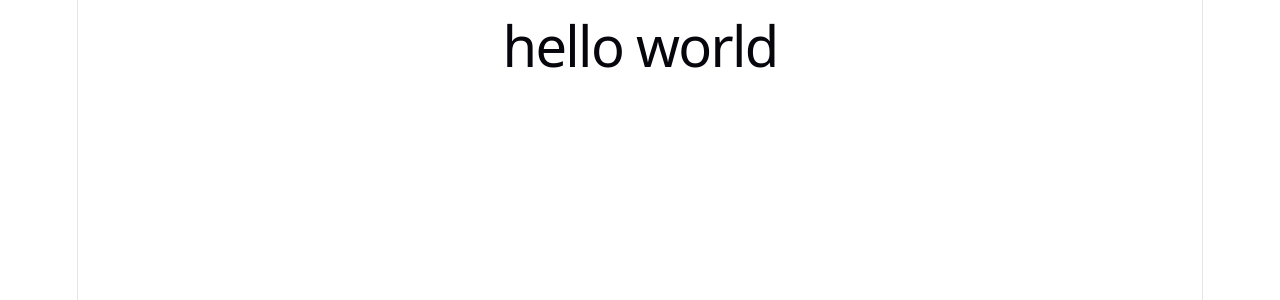
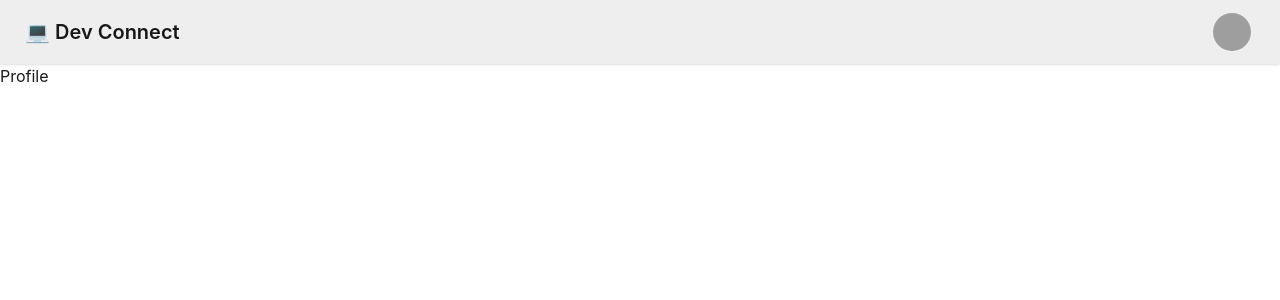
Before and after one commit to Knlshvm/DEVCONNECT-WEB, a React (Vite) app: page /profile in a window 1280 px wide. Shown: the top 300 px of the page. Built offline with nearby package versions, Linux system fonts and the light colour scheme; grey boxes are pictures that could not be loaded.

Commit message:
tailwind and router additon

```diff
--- a/package.json
+++ b/package.json
@@ -10,14 +10,18 @@
     "preview": "vite preview"
   },
   "dependencies": {
+    "@tailwindcss/vite": "^4.3.3",
     "react": "^19.2.8",
-    "react-dom": "^19.2.8"
+    "react-dom": "^19.2.8",
+    "react-router": "^8.5.0",
+    "tailwindcss": "^4.3.3"
   },
   "devDependencies": {
     "@eslint/js": "^10.0.1",
     "@types/react": "^19.2.18",
     "@types/react-dom": "^19.2.7",
     "@vitejs/plugin-react": "^6.1.1",
+    "daisyui": "^5.7.50",
     "eslint": "^10.10.0",
     "eslint-plugin-react-hooks": "^7.1.1",
     "eslint-plugin-react-refresh": "^0.5.6",
--- a/src/App.jsx
+++ b/src/App.jsx
@@ -1,7 +1,20 @@
+import Body from "./components/Body";
+import Navbar from "./components/Navbar";
+import { BrowserRouter, Route, Routes } from "react-router";
+import Login from "./components/Login";
+import Profile from "./components/Profile";
+
 function App() {
   return (
     <>
-      <h1>hello world</h1>
+      <BrowserRouter basename="/">
+        <Routes>
+          <Route path="/" element={<Body />}>
+            <Route path="/login" element={<Login />} />
+            <Route path="/profile" element={<Profile />} />
+          </Route>
+        </Routes>
+      </BrowserRouter>
     </>
   );
 }
--- /dev/null
+++ b/src/components/Body.jsx
@@ -0,0 +1,19 @@
+import React from "react";
+import Navbar from "./Navbar";
+import { Outlet } from "react-router";
+import Login from "./Login";
+import Profile from "./Profile";
+
+const Body = () => {
+  return (
+    <div>
+      <Navbar />
+      <Outlet>
+        <Login />
+        <Profile />
+      </Outlet>
+    </div>
+  );
+};
+
+export default Body;
--- /dev/null
+++ b/src/components/Login.jsx
@@ -0,0 +1,7 @@
+import React from "react";
+
+const Login = () => {
+  return <div>Login</div>;
+};
+
+export default Login;
--- /dev/null
+++ b/src/components/Navbar.jsx
@@ -0,0 +1,46 @@
+
+
+const Navbar = () => {
+  return (
+    <div className="navbar shadow-sm bg-base-300">
+      <div className="flex-1">
+        <a className="btn btn-ghost text-xl"> 💻 Dev Connect </a>
+      </div>
+      <div className="flex gap-2">
+        <div className="dropdown dropdown-end mx-5">
+          <div
+            tabIndex={0}
+            role="button"
+            className="btn btn-ghost btn-circle avatar"
+          >
+            <div className="w-10 rounded-full">
+              <img
+                alt="Tailwind CSS Navbar component"
+                src="https://img.daisyui.com/images/stock/photo-1534528741775-53994a69daeb.webp"
+              />
+            </div>
+          </div>
+          <ul
+            tabIndex={-1}
+            className="menu menu-sm dropdown-content bg-base-100 rounded-box z-1 mt-3 w-52 p-2 shadow"
+          >
+            <li>
+              <a className="justify-between">
+                Profile
+                <span className="badge">New</span>
+              </a>
+            </li>
+            <li>
+              <a>Settings</a>
+            </li>
+            <li>
+              <a>Logout</a>
+            </li>
+          </ul>
+        </div>
+      </div>
+    </div>
+  );
+};
+
+export default Navbar;
--- /dev/null
+++ b/src/components/Profile.jsx
@@ -0,0 +1,7 @@
+import React from "react";
+
+const Profile = () => {
+  return <div>Profile</div>;
+};
+
+export default Profile;
--- a/src/index.css
+++ b/src/index.css
@@ -1,111 +1,2 @@
-:root {
-  --text: #6b6375;
-  --text-h: #08060d;
-  --bg: #fff;
-  --border: #e5e4e7;
-  --code-bg: #f4f3ec;
-  --accent: #aa3bff;
-  --accent-bg: rgba(170, 59, 255, 0.1);
-  --accent-border: rgba(170, 59, 255, 0.5);
-  --social-bg: rgba(244, 243, 236, 0.5);
-  --shadow:
-    rgba(0, 0, 0, 0.1) 0 10px 15px -3px, rgba(0, 0, 0, 0.05) 0 4px 6px -2px;
-
-  --sans: system-ui, 'Segoe UI', Roboto, sans-serif;
-  --heading: system-ui, 'Segoe UI', Roboto, sans-serif;
-  --mono: ui-monospace, Consolas, monospace;
-
-  font: 18px/145% var(--sans);
-  letter-spacing: 0.18px;
-  color-scheme: light dark;
-  color: var(--text);
-  background: var(--bg);
-  font-synthesis: none;
-  text-rendering: optimizeLegibility;
-  -webkit-font-smoothing: antialiased;
-  -moz-osx-font-smoothing: grayscale;
-
-  @media (max-width: 1024px) {
-    font-size: 16px;
-  }
-}
-
-@media (prefers-color-scheme: dark) {
-  :root {
-    --text: #9ca3af;
-    --text-h: #f3f4f6;
-    --bg: #16171d;
-    --border: #2e303a;
-    --code-bg: #1f2028;
-    --accent: #c084fc;
-    --accent-bg: rgba(192, 132, 252, 0.15);
-    --accent-border: rgba(192, 132, 252, 0.5);
-    --social-bg: rgba(47, 48, 58, 0.5);
-    --shadow:
-      rgba(0, 0, 0, 0.4) 0 10px 15px -3px, rgba(0, 0, 0, 0.25) 0 4px 6px -2px;
-  }
-
-  #social .button-icon {
-    filter: invert(1) brightness(2);
-  }
-}
-
-body {
-  margin: 0;
-}
-
-#root {
-  width: 1126px;
-  max-width: 100%;
-  margin: 0 auto;
-  text-align: center;
-  border-inline: 1px solid var(--border);
-  min-height: 100svh;
-  display: flex;
-  flex-direction: column;
-  box-sizing: border-box;
-}
-
-h1,
-h2 {
-  font-family: var(--heading);
-  font-weight: 500;
-  color: var(--text-h);
-}
-
-h1 {
-  font-size: 56px;
-  letter-spacing: -1.68px;
-  margin: 32px 0;
-  @media (max-width: 1024px) {
-    font-size: 36px;
-    margin: 20px 0;
-  }
-}
-h2 {
-  font-size: 24px;
-  line-height: 118%;
-  letter-spacing: -0.24px;
-  margin: 0 0 8px;
-  @media (max-width: 1024px) {
-    font-size: 20px;
-  }
-}
-p {
-  margin: 0;
-}
-
-code,
-.counter {
-  font-family: var(--mono);
-  display: inline-flex;
-  border-radius: 4px;
-  color: var(--text-h);
-}
-
-code {
-  font-size: 15px;
-  line-height: 135%;
-  padding: 4px 8px;
-  background: var(--code-bg);
-}
+@import "tailwindcss";
+@plugin "daisyui";
--- a/vite.config.js
+++ b/vite.config.js
@@ -1,7 +1,8 @@
-import react from '@vitejs/plugin-react'
-import { defineConfig } from 'vite'
+import react from "@vitejs/plugin-react";
+import { defineConfig } from "vite";
+import tailwindcss from "@tailwindcss/vite";
 
 // https://vite.dev/config/
 export default defineConfig({
-  plugins: [react()],
-})
+  plugins: [react(), tailwindcss()],
+});
```
Also changed, not shown: 1 other file (tests, documents, lock files or other folders).
